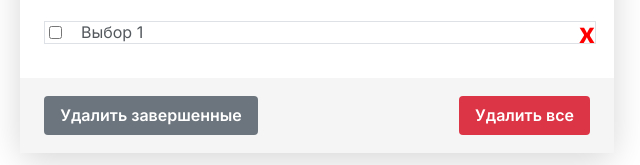
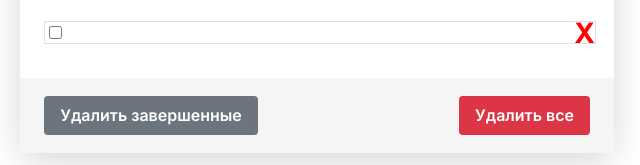
Before and after one commit to Malvuna/ToDoList, a plain HTML site: page index.html in a window 1280 px wide. Shown: the part 297-462 px from the top of the page, 323-963 px from the left. Drawn offline with Linux system fonts and the light colour scheme.

Commit message:
add element box

```diff
--- a/css/list.css
+++ b/css/element.css
@@ -1,4 +1,4 @@
-.list {
+.element {
     width: 550px;
     height: 21px;
     display: flex;
--- a/css/style.css
+++ b/css/style.css
@@ -1,7 +1,7 @@
 @import url("./reset.css");
 @import url("./card.css");
 @import url("./button.css");
-@import url("./list.css");
+@import url("./element.css");
 
 button {
   border: none;
--- a/index.html
+++ b/index.html
@@ -21,11 +21,19 @@
           <button class="buttonOne">Добавить</button>
         </div>
 
-        <div class="list">
+        <div id="list">
+
+        </div>
+
+        <!-- <div class="element">
+
         <div class="check"><input type="checkbox" ></div>
+
         <div class="text"><label>Выбор 1</label></div>
+
         <div class="close">x</div>
-        </div>
+
+        </div> -->
 
         <div class="delete">
           <button class="buttonTwo">Удалить завершенные</button>
--- a/javascript/javascript.js
+++ b/javascript/javascript.js
@@ -0,0 +1,32 @@
+let list = document.querySelector("#list");
+
+let element = document.createElement("div");
+element.className = "element";
+
+let check = document.createElement("div");
+check.className = "check";
+
+let text = document.createElement("div");
+text.className = "text";
+
+let close = document.createElement("div");
+close.className = "close";
+
+list.append(element);
+element.append(check);
+element.append(text);
+element.append(close);
+
+let checkbox = document.createElement("input");
+checkbox.type = "checkbox";
+checkbox.name = "test";
+check.append(checkbox);
+
+let input = document.createElement("label");
+input.type = "label";
+input.name = "test";
+text.append(input);
+
+let deleteElem = document.createElement("p");
+deleteElem.innerHTML = "X";
+close.append(deleteElem);
```
